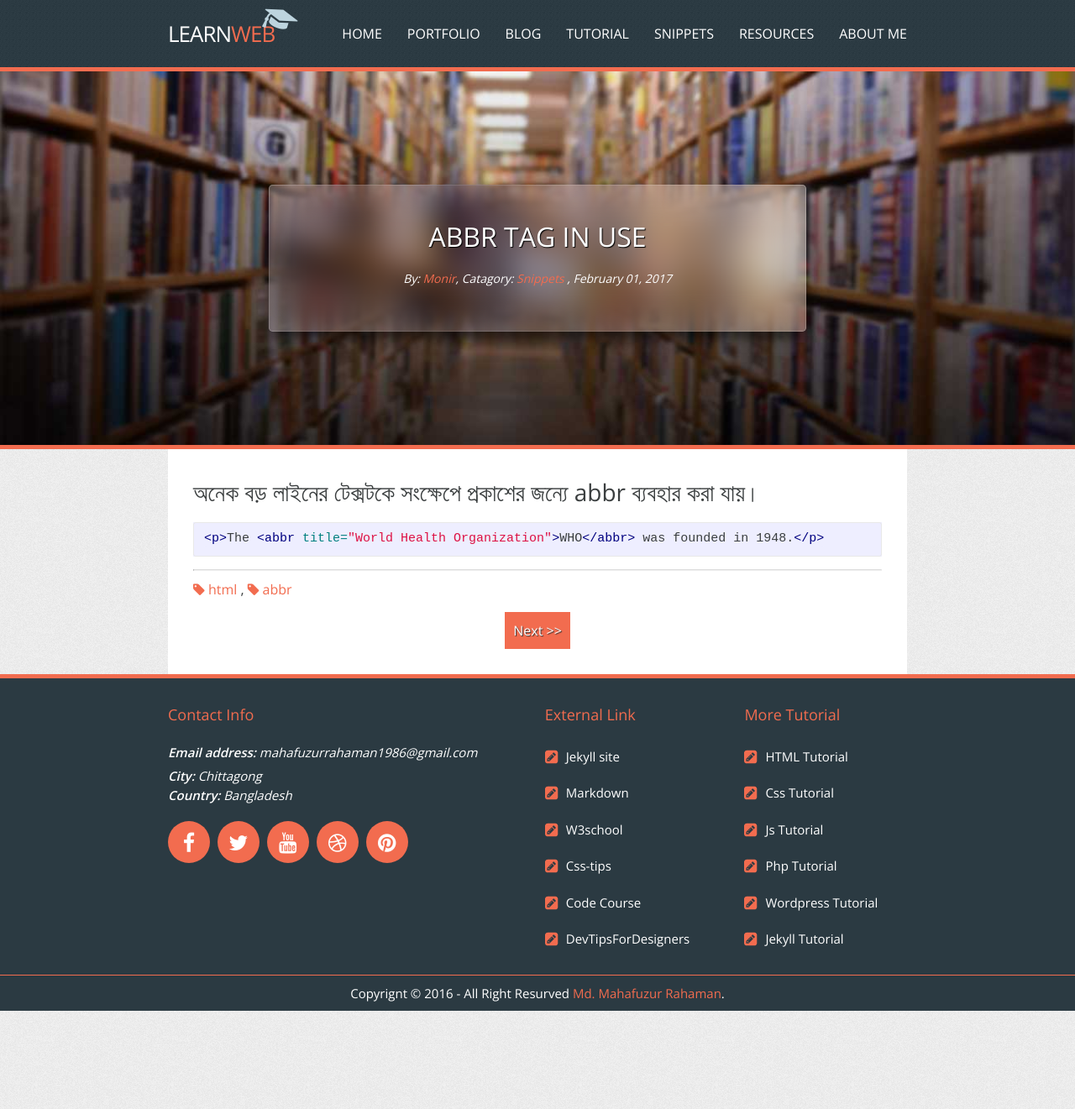
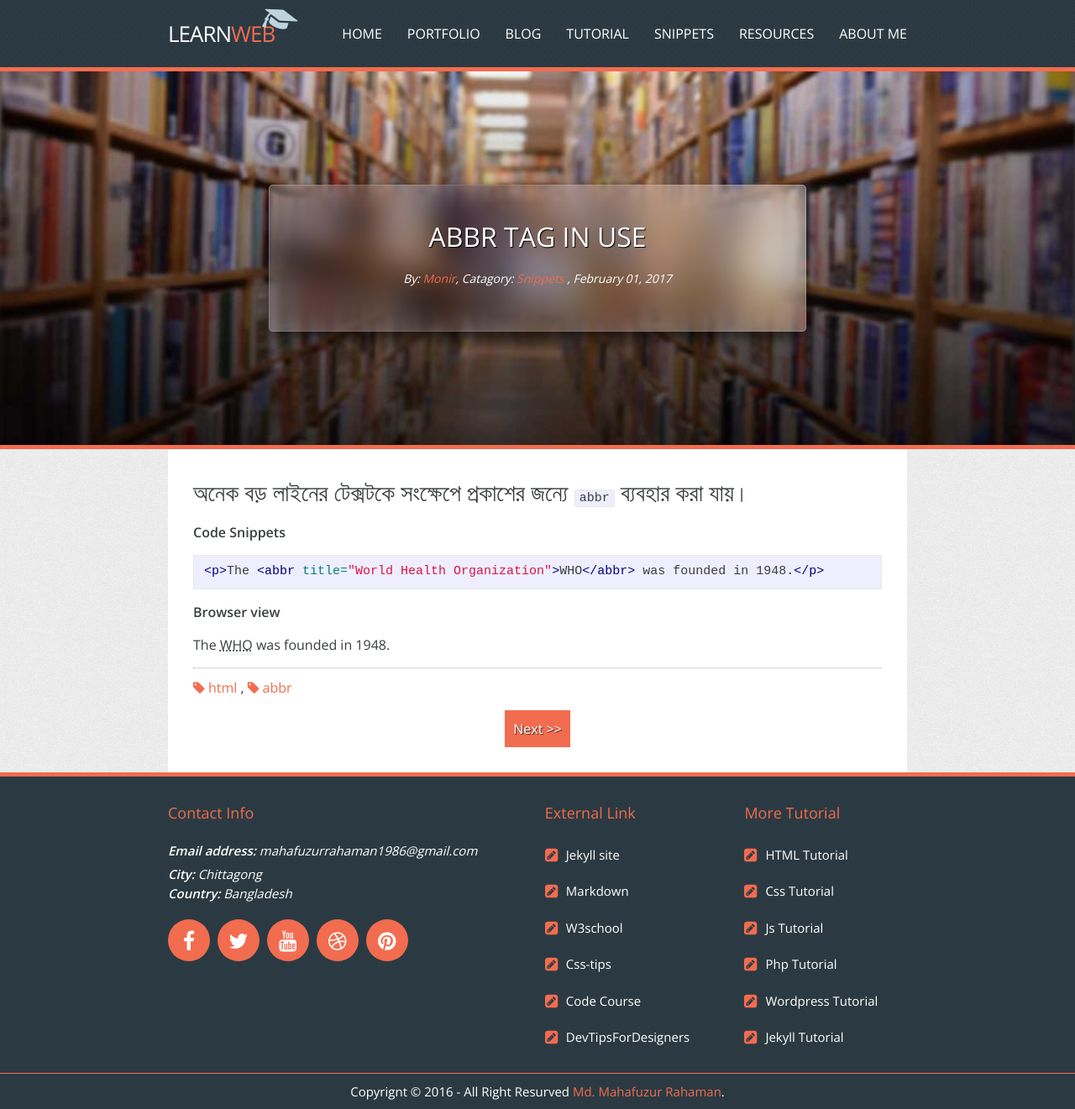
Before and after one commit to mahafuzur/LearnWeb, a Jekyll site: the page built from _posts/snippets/2017-02-01-abbr-tag-in-use.md, in a window 1280 px wide. Shown: the whole page at 84% size. Built offline with Jekyll 4.4.1, drawn with Linux system fonts in a browser that asks for light colours; nearby versions of some CDN libraries; library files that are not in the unit come from our copies; before the commit the page ends 1204 px from its top, so only the background shows below that.

Commit message:
fixes some style problem in tutorial box and style post page for viewing snippet

````diff
--- a/_includes/post-tags.html
+++ b/_includes/post-tags.html
@@ -1,4 +1,4 @@
-<p {{include.class}}>
+<p class="{{include.class}}">
   {% for tag in post.tags %}
   <a href="{{site.baseurl}}/blog/tags.html#{{tag}}"><i class="fa fa-tag"></i> {{tag}}</a>
   {% unless forloop.last%},{% endunless %}{% endfor %}
--- a/_posts/snippets/2017-02-01-abbr-tag-in-use.md
+++ b/_posts/snippets/2017-02-01-abbr-tag-in-use.md
@@ -10,8 +10,13 @@ categories:
   - "Snippets"
 ---
 
-### অনেক বড় লাইনের টেক্সটকে সংক্ষেপে প্রকাশের জন্যে abbr ব্যবহার করা যায়।
+### অনেক বড় লাইনের টেক্সটকে সংক্ষেপে প্রকাশের জন্যে `abbr` ব্যবহার করা যায়।
+
+**Code Snippets**
 
 ```html
 <p>The <abbr title="World Health Organization">WHO</abbr> was founded in 1948.</p>
 ```
+**Browser view**
+
+<p>The <abbr title="World Health Organization">WHO</abbr> was founded in 1948.</p>
--- a/_sass/_base.scss
+++ b/_sass/_base.scss
@@ -43,7 +43,9 @@ ul, ol, dl, figure,
     margin-bottom: $spacing-unit / 2;
 }
 
-
+abbr{
+  border-bottom: 1px dotted #ddd;
+}
 
 /**
  * Images
--- a/_sass/_tutorial.scss
+++ b/_sass/_tutorial.scss
@@ -18,6 +18,10 @@
     &:nth-child(odd){
       margin-right: 4%;
     }
+
+    p.tag-list{
+      margin-bottom: 0px;
+    }
   }
   h3{
     margin-bottom: 5px;
````
